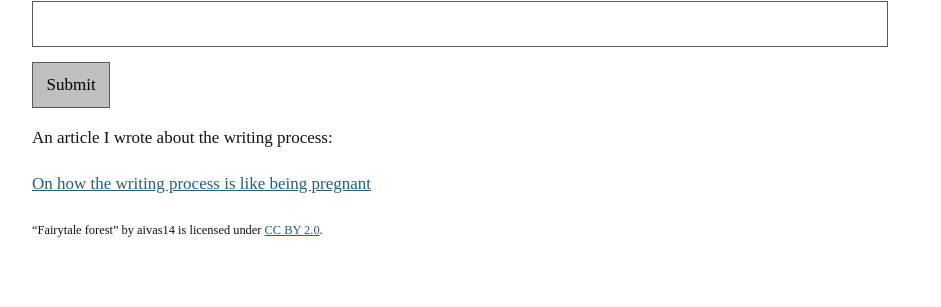
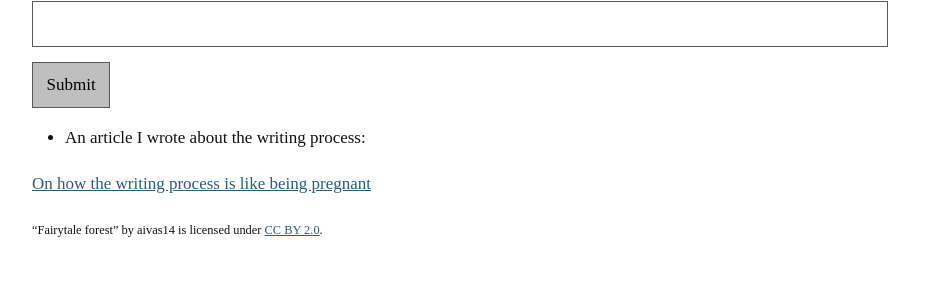
Before and after one commit to mayngo-net/mayngo-net.github.io, a Jekyll site: the page built from writers-compass.markdown, in a window 1280 px wide. Shown: the part 3667-3974 px from the top of the page, without its empty margins (168-1109 px from the left). Built offline with Jekyll 4.4.1, drawn with Linux system fonts in a browser that asks for light colours; some web fonts are replaced.

```diff
--- a/writers-compass.markdown
+++ b/writers-compass.markdown
@@ -92,7 +92,7 @@ Any questions at all, please feel free to ask.
 <button type="submit">Submit</button>
 </form>
 
-An article I wrote about the writing process:
+- An article I wrote about the writing process:
 
 [On how the writing process is like being pregnant](https://praguewritersworkshop.substack.com/p/on-how-the-writing-process-is-like?r=i8ci)
 
```
